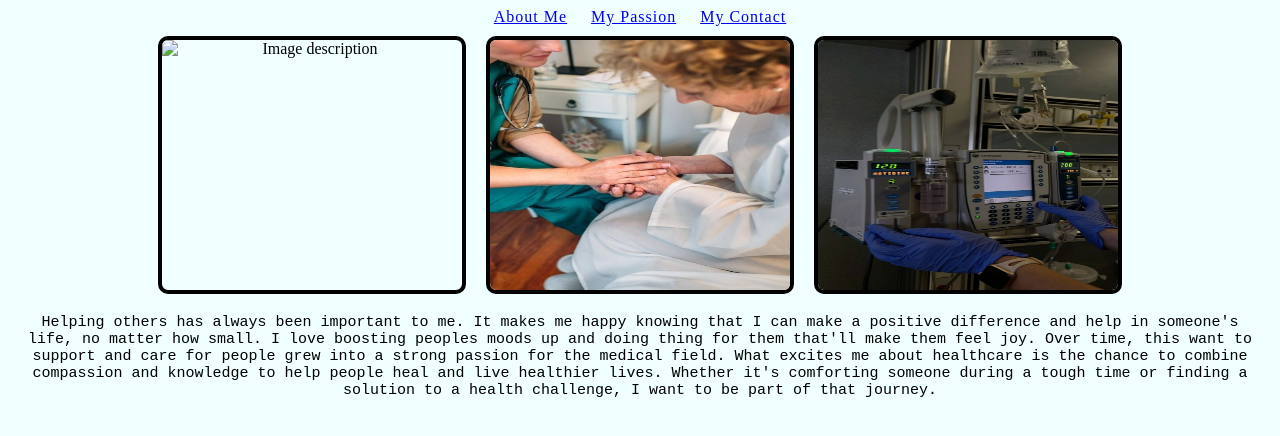
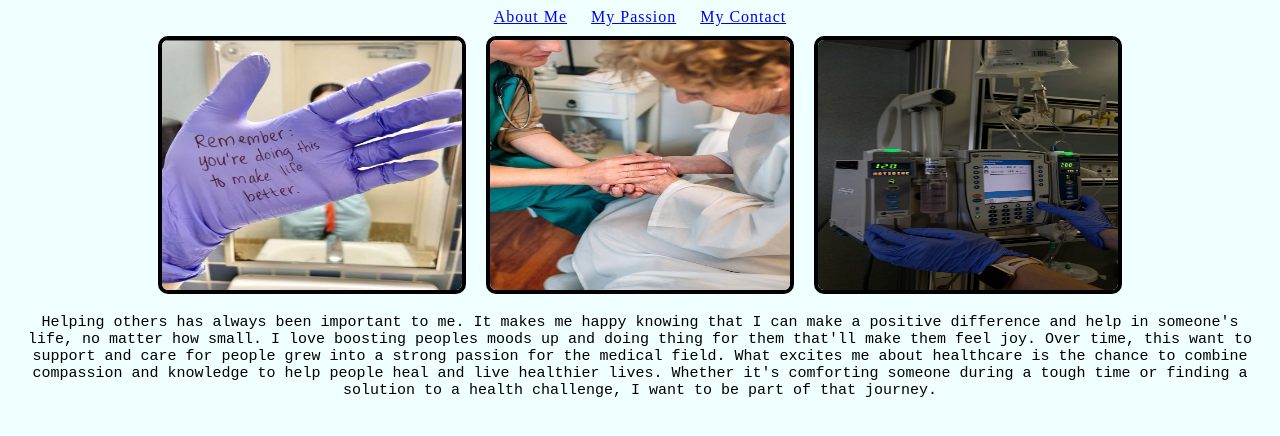
Before and after one commit to mikeilawells/Next-In-Medicine, a plain HTML site: page passion.html in a window 1280 px wide. Drawn offline with Linux system fonts and the light colour scheme.

Commit message:
Update passion.html

```diff
--- a/passion.html
+++ b/passion.html
@@ -11,7 +11,7 @@
   <body>
     <div class="gallery">
     <div class="image">
-      <img src="glove-2.jpg" alt="Image description" />
+      <img src="glove2.jpg" alt="Image description" />
       <img src="helping-patient.jpg" alt="Image description" />
       <img src="nursingschool.jpg" alt="Image description" />
     </div>
```
